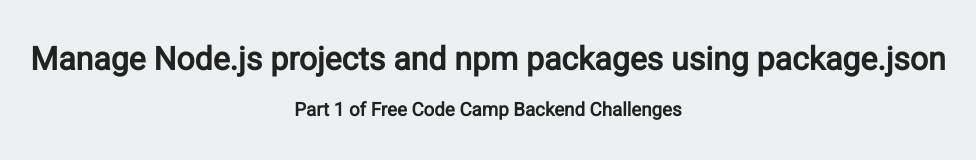
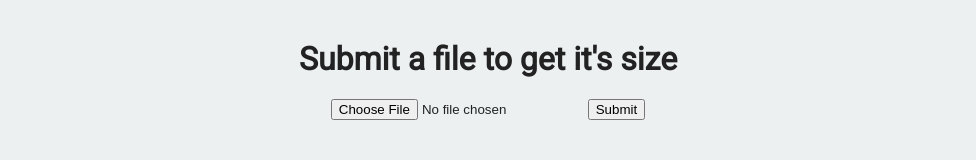
Before and after one commit to crazymerlyn/freecodecamp-filesize, a website: page views/index.html in a window 1280 px wide. Shown: the whole page, without its empty margins (152-1128 px from the left). Drawn offline with Linux system fonts and the light colour scheme.

Commit message:
Checkpoint

```diff
--- a/package.json
+++ b/package.json
@@ -1,7 +1,8 @@
 {
   "name": "fcc-learn-npm-package-json",
   "dependencies": {
-		"express": "^4.14.0"
+    "express": "^4.15.3",
+    "multer": "^1.3.0"
   },
   "main": "server.js",
   "scripts": {
--- a/views/index.html
+++ b/views/index.html
@@ -10,8 +10,11 @@
 
    <body>
       <div class="container">
-         <h1>Manage Node.js projects and npm packages using package.json</h1>
-         <h3>Part 1 of Free Code Camp Backend Challenges</h3>
+        <h1>Submit a file to get it's size</h1>
+        <form action="/getfilesize" method="post" enctype="multipart/form-data">
+          <input type="file" name="file">
+          <input type="submit">
+        </form>
       </div>
    </body>
 
```
Also changed, not shown: server.js (+8 -0 lines), 2 other files. Lines whose indentation alone changed are shown as unchanged.
